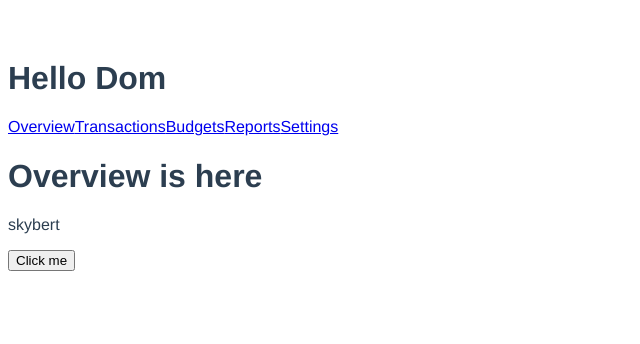
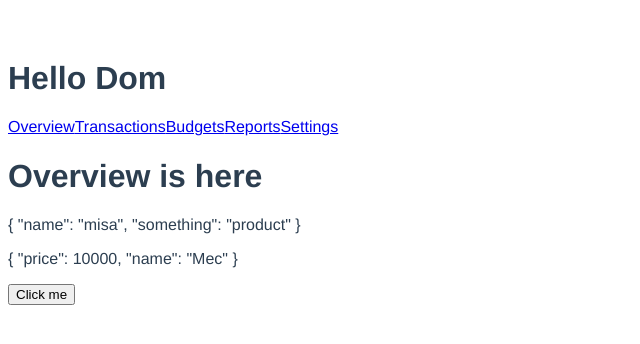
Before and after one commit to QuanIT01/Router4-CompositionAPI, a Vue app: page / in a window 1280 px wide. Shown: the top 344 px of the page, without its empty margins (0-640 px from the left). Built offline with nearby package versions, Linux system fonts and the light colour scheme.

Commit message:
Reactive() and difference with Ref()

```diff
--- a/src/pages/home.vue
+++ b/src/pages/home.vue
@@ -1,19 +1,46 @@
 <template>
   <h1>Overview is here</h1>
-  <p>{{ firstName }}</p>
+  <p>{{ secondName }}</p>
+  <!-- <p>{{ firstName }}</p> -->
+  <p>{{ car }}</p>
   <button @click="onChangeSomething">Click me</button>
 </template>
 <script>
-import { ref } from "vue";
+import { ref, reactive } from "vue";
 export default {
   setup() {
     const firstName = ref("skybert");
+    const secondName = ref({
+      name: "misa",
+      something: "product",
+    });
+    let car = reactive({
+      price: 10000,
+      name: "Mec",
+    });
+    console.log(secondName); // thay doi
+    console.log(car); // ko thay doi
     function onChangeSomething() {
-      console.log("running here ...");
-      firstName.value = "Nguyen Quan";
+      secondName.value = {
+        name: "Nguyen Quan",
+        something: "ok",
+      };
+      car = {
+        price: 300000,
+        name: "BMW",
+      };
+      // console.log("running here ...");
+      // car.price = 20000;
+      // secondName.value.name = "aaa";
+      // firstName.value = "Nguyen Quan";
+      // console.log(secondName);
+      //  console.log(firstName);
+      // console.log(car);
     }
     return {
+      car,
       firstName,
+      secondName,
       onChangeSomething,
     };
   },
```
